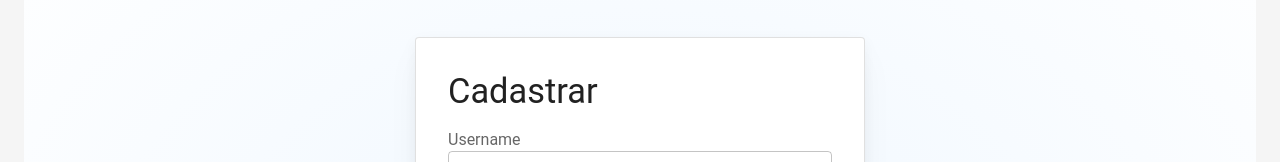
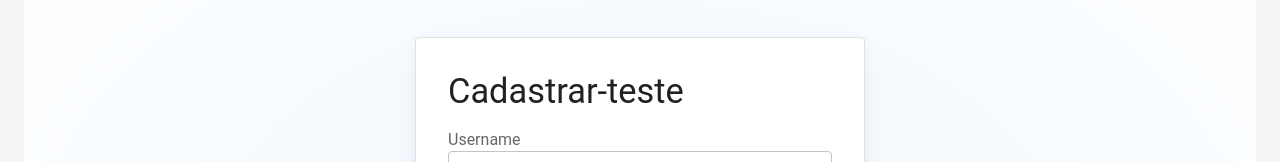
Before and after one commit to Party-Chinese-Comunism/frontend-blogpost, a React (Vite) app: page /register in a window 1280 px wide. Shown: the part 204-366 px from the top of the page. Built offline with nearby package versions, Linux system fonts and the light colour scheme; no server answers.

Commit message:
Update register.tsx

```diff
--- a/src/routes/register.tsx
+++ b/src/routes/register.tsx
@@ -120,7 +120,7 @@ function RouteComponent() {
             variant="h4"
             sx={{ width: "100%", fontSize: "clamp(2rem, 10vw, 2.15rem)" }}
           >
-            Cadastrar
+            Cadastrar-teste
           </Typography>
 
           <Box
```
